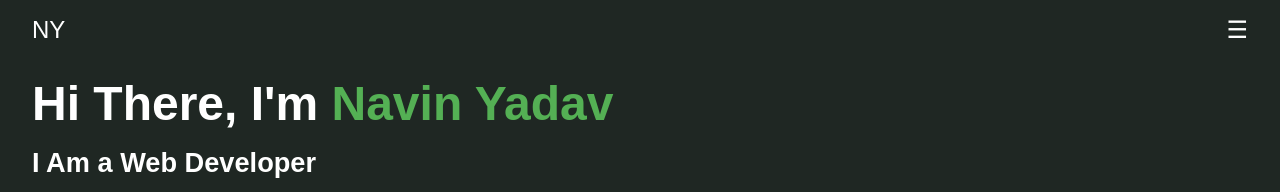
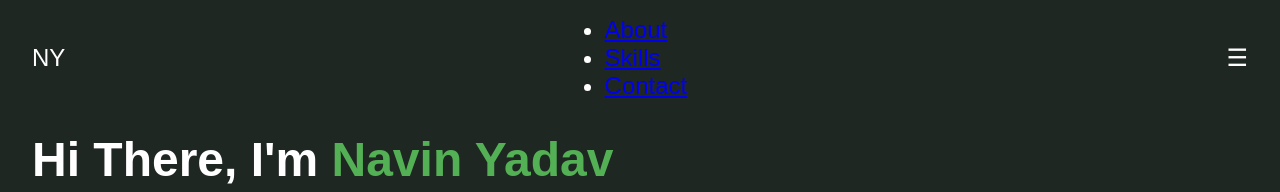
Before and after one commit to naviny058/front-end-learning, a plain HTML site: page my_portflio/index.html in a window 1280 px wide. Shown: the top 192 px of the page. Drawn offline with Linux system fonts and the light colour scheme.

Commit message:
Update index.html
for bigger scrieen

```diff
--- a/my_portflio/index.html
+++ b/my_portflio/index.html
@@ -13,10 +13,17 @@
         <div class="clicks transform">
             <span id="hamberger-close" class="x">&#10005;</span>
             <div><a href="#about">About</a></div>
-            <div><a href="#skill">Skills</a></div>
+            <div><a href="#skills">Skills</a></div>
             <div><a href="#contact">Contact</a></div>
         </div>
         <div class="img">NY</div>
+        <nav>
+            <ul>
+                <li><a href="#about">About</a></li>
+                <li><a href="#skills">Skills</a></li>
+                <li><a href="#contact">Contact</a></li>
+            </ul>
+        </nav>
         <div class="mobile-view">
             <div class="menu-open-close">
                 <span id="hamberger-open">&#9776;</span>
@@ -44,10 +51,9 @@
                     <img src="./image/Instagram.webp" class="instagram"></img>
                 </a>
             </div>
-
-            <div class="hero-right">
-                <img src="./image/boy.png" alt="">
-            </div>
+        </div>
+        <div class="hero-right">
+            <img src="./image/boy.png" alt="">
         </div>
     </section>
 
```
